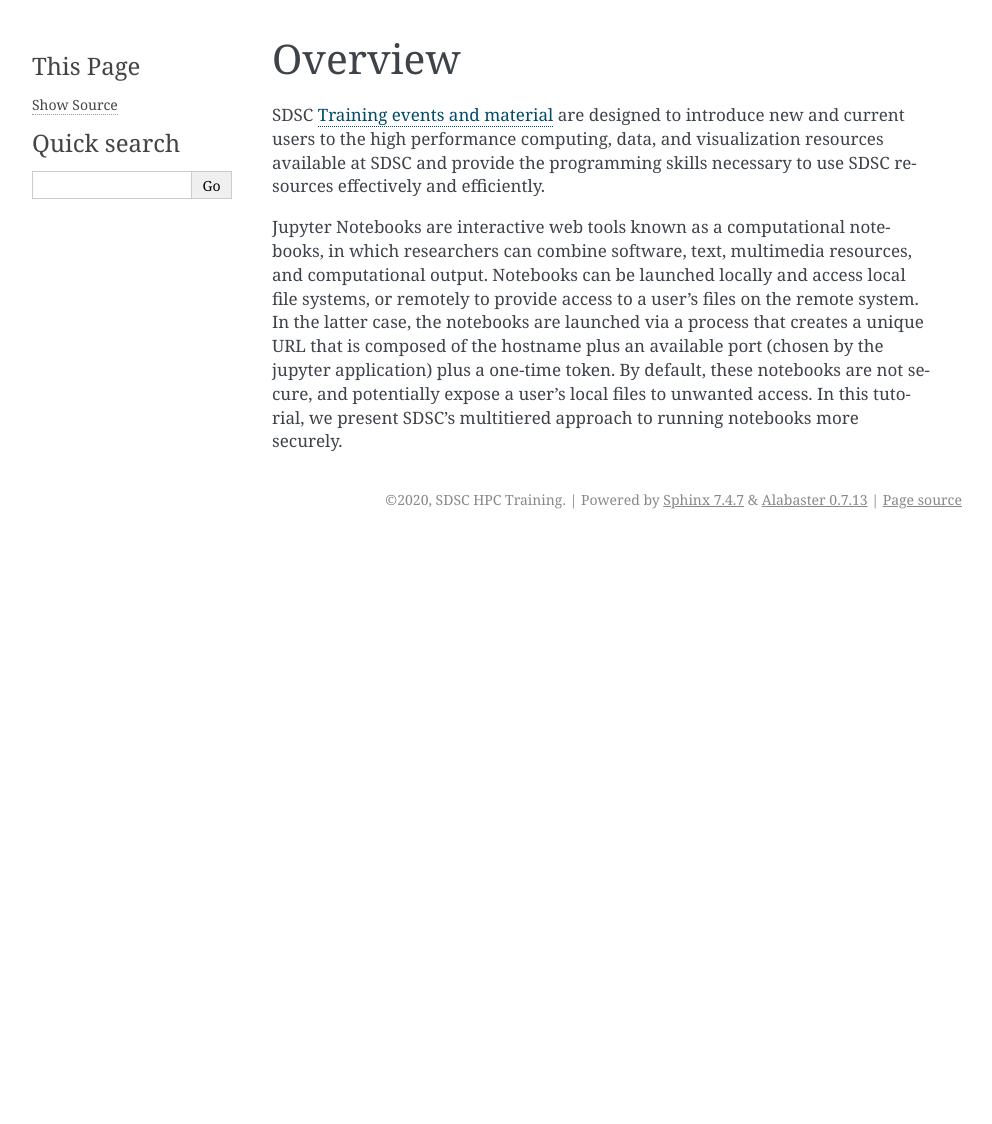
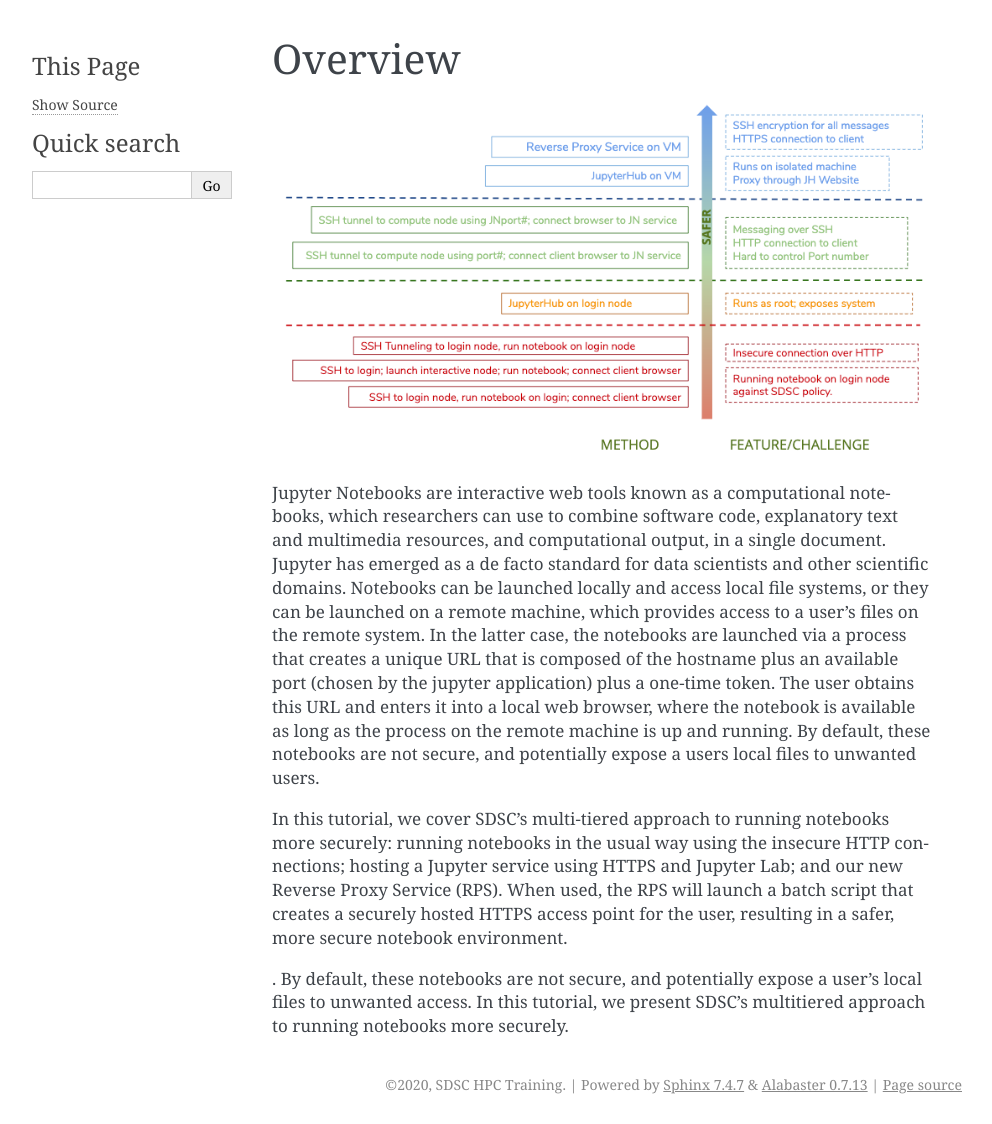
Before and after one commit to sdsc-hpc-training-org/notebooks-101, a Sphinx documentation site: the page built from Docs/source/overview.md, in a window 1280 px wide. Shown: the whole page, without its empty margins (148-1140 px from the left). Built offline with Sphinx 7.4.7, drawn with Linux system fonts in a browser that asks for light colours; before the commit the page ends 900 px from its top, so only the background shows below that.

Commit message:
adding images

```diff
--- a/Docs/source/overview.md
+++ b/Docs/source/overview.md
@@ -1,5 +1,10 @@
 # Overview
 
-SDSC [Training events and material](https://www.sdsc.edu/education_and_training/training/index.html) are designed to introduce new and current users to the high performance computing, data, and visualization resources available at SDSC and provide the programming skills necessary to use SDSC resources effectively and efficiently.
+![connection over HTTP](https://github.com/sdsc-hpc-training-org/notebooks-101/blob/master/Docs/images/jupyter-notebook-launch-methods.png?raw=true)
 
-Jupyter Notebooks are interactive web tools known as a computational notebooks, in which researchers can combine software, text, multimedia resources, and computational output. Notebooks can be launched locally and access local file systems, or remotely to provide access to a user’s files on the remote system. In the latter case, the notebooks are launched via a process that creates a unique URL that is composed of the hostname plus an available port (chosen by the jupyter application) plus a one-time token. By default, these notebooks are not secure, and potentially expose a user’s local files to unwanted access. In this tutorial, we present SDSC’s multitiered approach to running notebooks more securely.
+Jupyter Notebooks are interactive web tools known as a computational notebooks, which researchers can use to combine software code, explanatory text and multimedia resources, and computational output, in a single document. Jupyter has emerged as a de facto standard for data scientists and other scientific domains. Notebooks can be launched locally and access local file systems, or they can be launched on a remote machine, which provides access to a user’s files on the remote system. In the latter case, the notebooks are launched via a process that creates a unique URL that is composed of the hostname plus an available port (chosen by the jupyter application) plus a one-time token. The user obtains this URL and enters it into a local web browser, where the notebook is available as long as the process on the remote machine is up and running. By default, these notebooks are not secure, and potentially expose a users local files to unwanted users.
+
+In this tutorial, we cover SDSC’s multi-tiered approach to running notebooks more securely: running notebooks in the usual way using the insecure HTTP connections; hosting a Jupyter service using HTTPS and Jupyter Lab; and our new Reverse Proxy Service (RPS). When used, the RPS will launch a batch script that creates a securely hosted HTTPS access point for the user, resulting in a safer, more secure notebook environment.
+
+
+. By default, these notebooks are not secure, and potentially expose a user’s local files to unwanted access. In this tutorial, we present SDSC’s multitiered approach to running notebooks more securely.
```
Also changed, not shown: Docs/source/methods/reverseProxy.md (+1 -1 lines).
